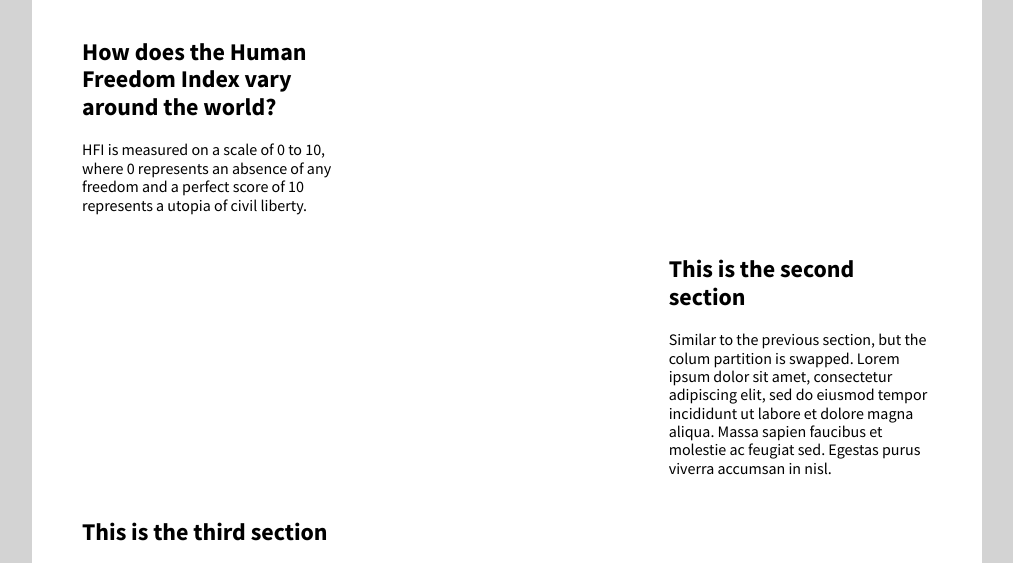
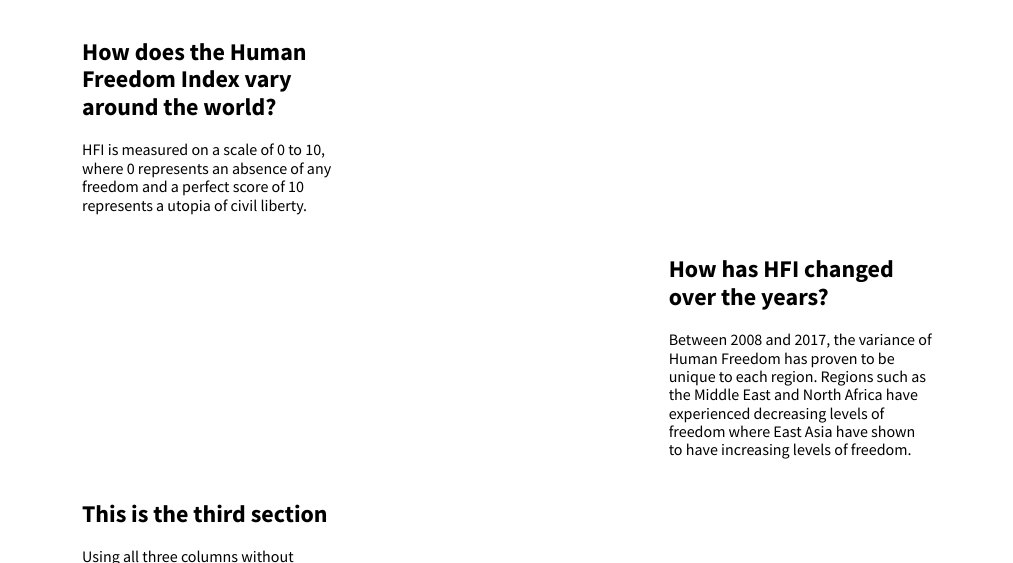
Before and after one commit to nloh0003/FIT3179, a plain HTML site: page Assignment 2/Final.html in a window 1280 px wide. Shown: the part 170-733 px from the top of the page, without its empty margins (133-1146 px from the left). Drawn offline with nearby package versions, Linux system fonts and the light colour scheme; a script that the page names is missing.

Commit message:
Update Final.html

```diff
--- a/Assignment 2/Final.html
+++ b/Assignment 2/Final.html
@@ -22,7 +22,7 @@
       font-weight: 900;
     }
      body{
-       background-color: lightgray;
+       background-color: white;
      }
      .page{
        width: 850px;
@@ -82,12 +82,13 @@
     <!-- pure grid group -->
     <div class="pure-g">
         <div class="pure-u-2-3">
-          <div id="vis2"  class="vis-container"></div>
+          <div id="histogram_change_HF"  class="vis-container"></div>
         </div>
         <div class="pure-u-1-3">
           <div class="description description-right">
-            <h2>This is the second section</h2>
-            <p>Similar to the previous section, but the colum partition is swapped. Lorem ipsum dolor sit amet, consectetur adipiscing elit, sed do eiusmod tempor incididunt ut labore et dolore magna aliqua. Massa sapien faucibus et molestie ac feugiat sed. Egestas purus viverra accumsan in nisl.</p>
+            <h2>How has HFI changed over the years?</h2>
+            <p>Between 2008 and 2017, the variance of Human Freedom has proven to be unique to each region.
+              Regions such as the Middle East and North Africa have experienced decreasing levels of freedom where East Asia have shown to have increasing levels of freedom.   </p>
           </div>
         </div>
 
```
